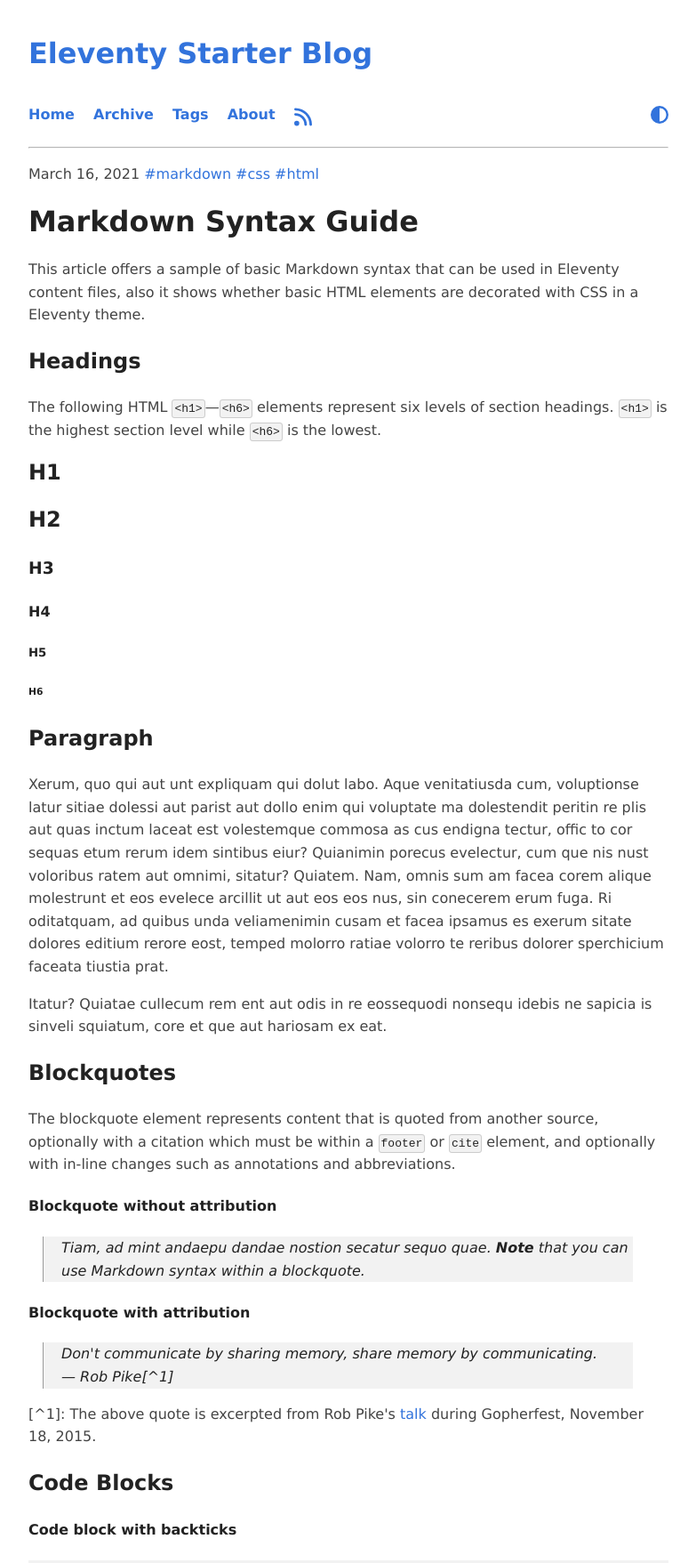
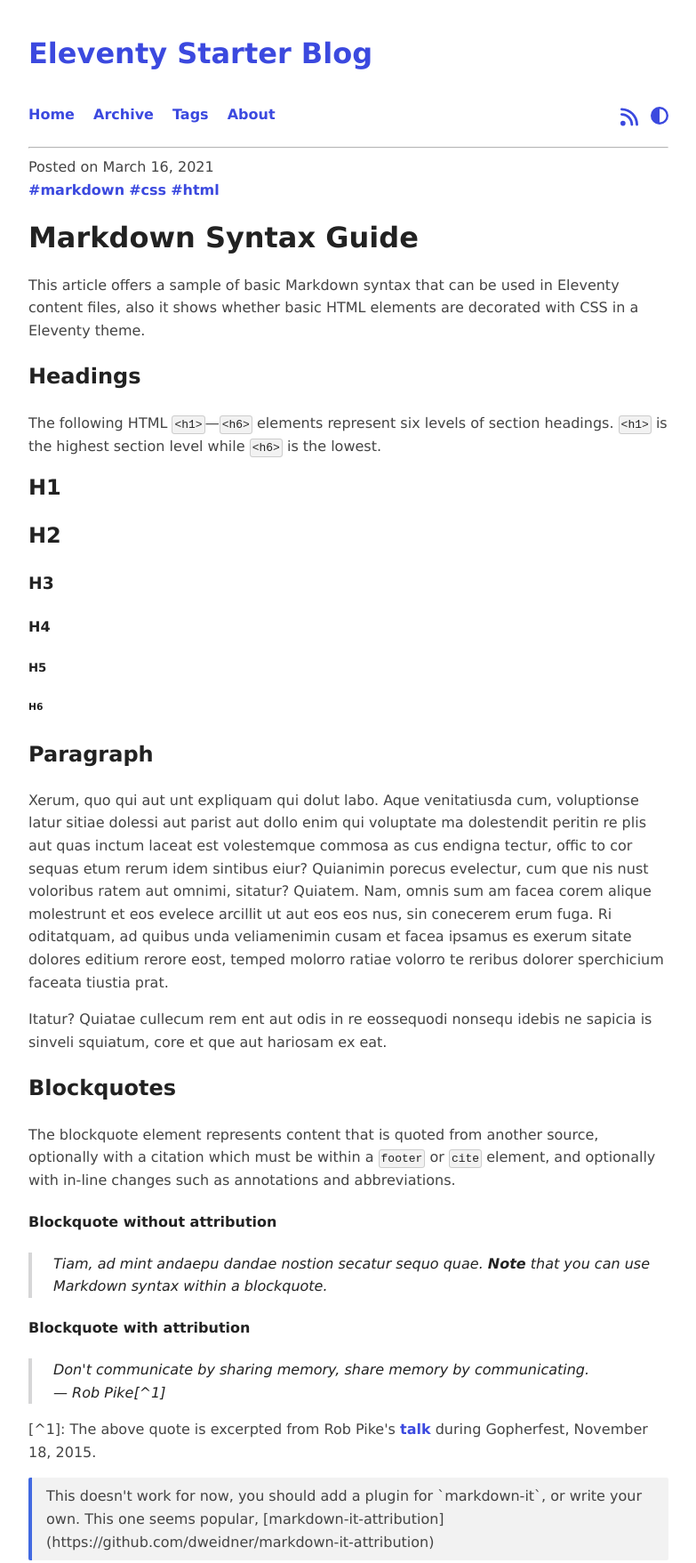
Before and after one commit to tictechtown/11ty-tech-blog, an Eleventy site: page content/posts/2024/markdown-syntax.md in a window 1280 px wide. Shown: the top 1757 px of the page at 89% size, without its empty margins (248-1031 px from the left). Built offline with nearby package versions, Linux system fonts and the light colour scheme; Eleventy itself is replaced by a stand-in of ours; files that its build step writes are made by us from their sources.

Commit message:
Improve Lighthouse score

```diff
--- a/_includes/layouts/post.njk
+++ b/_includes/layouts/post.njk
@@ -4,8 +4,11 @@
 
 {% block title_content %}
 <header>
+  <time>Posted on {{ page.date | readableDate }}</time>
+  {% if modified %}
+  <time>Updated on {{ modified | readableDate }}</time>
+  {% endif %}
   <ul class="list-horizontal">
-    <time>{{ page.date | readableDate }}</time>
     {%- for tag in tags | filterTagList %} {%- set tagUrl %}/tags/{{ tag |
     slugify }}/{% endset %}
     <li class="page-tag">
@@ -13,9 +16,6 @@
     </li>
     {%- endfor %}
   </ul>
-  {% if modified %}
-  <time>Updated {{ modified | readableDate }}</time>
-  {% endif %}
   <h1>{{ title }}</h1>
 </header>
 
--- a/_includes/partials/nav-tabs.njk
+++ b/_includes/partials/nav-tabs.njk
@@ -5,7 +5,10 @@
       <strong><a href="{{ entry.url }}">{{ entry.title }}</a></strong>
     </li>
     {%- endfor %}
-    <a href="/feed/rss.xml">
+  </ul>
+
+  <div>
+    <a href="/feed/rss.xml" aria-label="Subscribe to the RSS feed">
       <i class="svgs">
         <svg xmlns="http://www.w3.org/2000/svg" viewBox="0 0 448 512">
           <!--!Font Awesome Free 6.5.1 by @fontawesome - https://fontawesome.com License - https://fontawesome.com/license/free Copyright 2024 Fonticons, Inc.-->
@@ -15,7 +18,7 @@
         </svg>
       </i>
     </a>
-  </ul>
+
     <i id="toggle-color-scheme" class="svgs">
       <svg xmlns="http://www.w3.org/2000/svg" viewBox="0 0 512 512">
         <!--!Font Awesome Free 6.5.1 by @fontawesome - https://fontawesome.com License - https://fontawesome.com/license/free Copyright 2024 Fonticons, Inc.-->
@@ -24,5 +27,6 @@
         />
       </svg>
     </i>
+  </div>
 </nav>
 <hr />
--- a/content/posts/2024/markdown-syntax.md
+++ b/content/posts/2024/markdown-syntax.md
@@ -50,6 +50,10 @@
 > — <cite>Rob Pike[^1]</cite>
 
 [^1]: The above quote is excerpted from Rob Pike's [talk](https://www.youtube.com/watch?v=PAAkCSZUG1c) during Gopherfest, November 18, 2015.
+
+<aside>
+This doesn't work for now, you should add a plugin for `markdown-it`, or write your own. This one seems popular, [markdown-it-attribution](https://github.com/dweidner/markdown-it-attribution)
+</aside>
 
 ## Code Blocks
 
--- a/public/css/index.css
+++ b/public/css/index.css
@@ -6,8 +6,8 @@
   --background-color: #fff;
   --heading-color: #222;
   --text-color: #444;
-  --link-color: #3273dc;
-  --visited-color: #8b6fcb;
+  --link-color: #3b49df;
+  --visited-color: #6141b4;
   --code-background-color: #f2f2f2;
   --code-color: #222;
   --code-border-color: #ccc;
@@ -19,7 +19,7 @@
     --background-color: #01242e;
     --heading-color: #eee;
     --text-color: #ddd;
-    --link-color: #8cc2dd;
+    --link-color: #3bb2ed;
     --visited-color: #8b6fcb;
     --code-background-color: #2d2d2d;
     --code-color: #ddd;
@@ -32,8 +32,8 @@
   --background-color: #fff;
   --heading-color: #222;
   --text-color: #444;
-  --link-color: #3273dc;
-  --visited-color: #8b6fcb;
+  --link-color: #3b49df;
+  --visited-color: #6141b4;
   --code-background-color: #f2f2f2;
   --code-color: #222;
   --code-border-color: #ccc;
@@ -44,7 +44,7 @@
   --background-color: #01242e;
   --heading-color: #eee;
   --text-color: #ddd;
-  --link-color: #8cc2dd;
+  --link-color: #3bb2ed;
   --visited-color: #8b6fcb;
   --code-background-color: #2d2d2d;
   --code-color: #ddd;
@@ -84,6 +84,7 @@
   color: var(--link-color);
   cursor: pointer;
   text-decoration: none;
+  font-weight: bold;
 }
 
 a:hover {
@@ -122,7 +123,7 @@
 
 pre {
   background-color: var(--code-background-color);
-  padding: 1em;
+  padding: 1.5em;
   margin: 0.5em 0;
   overflow: auto;
 }
@@ -138,12 +139,12 @@
 }
 
 blockquote {
-  border-left: 1px solid #999;
+  border-left: 4px solid #d6d6d7;
   color: var(--code-color);
-  background-color: var(--code-background-color);
-  padding-left: 20px;
+  /* background-color: var(--code-background-color); */
+  padding-left: 1.5em;
   font-style: italic;
-  margin-left: 1em;
+  margin: 1em 0;
 }
 
 footer {
@@ -165,16 +166,6 @@
 
 .inline {
   width: auto !important;
-}
-
-.highlight {
-  padding: 1px 15px;
-  background-color: var(--code-background-color);
-  color: var(--code-color);
-  border-radius: 3px;
-  margin-block-start: 1em;
-  margin-block-end: 1em;
-  overflow-x: auto;
 }
 
 /* blog post list */
@@ -204,6 +195,10 @@
 nav ul li,
 .list-horizontal li {
   display: inline-block;
+}
+
+header > .list-horizontal {
+  margin-top: 0;
 }
 
 nav {
```
Lines whose indentation alone changed are shown as unchanged.
